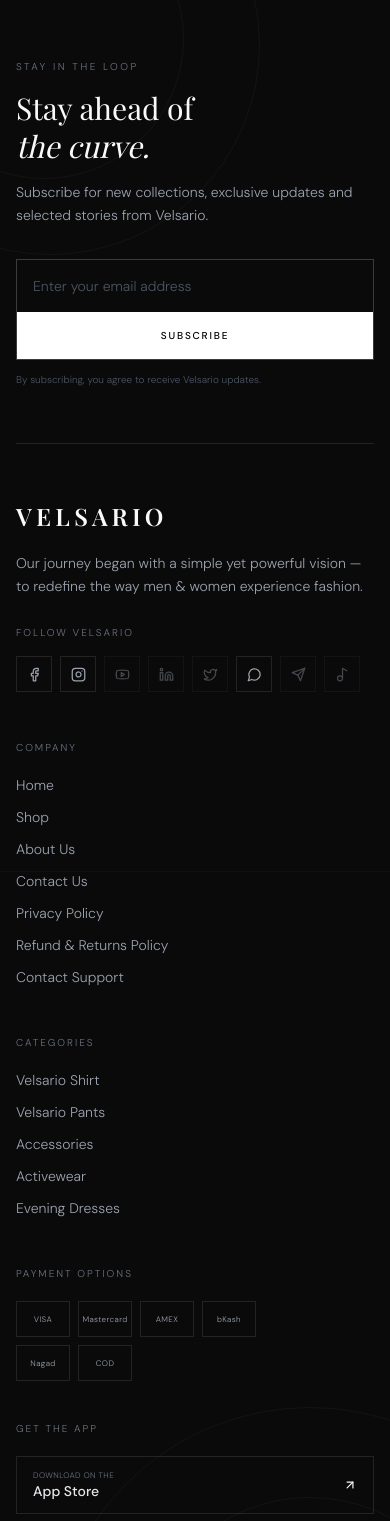
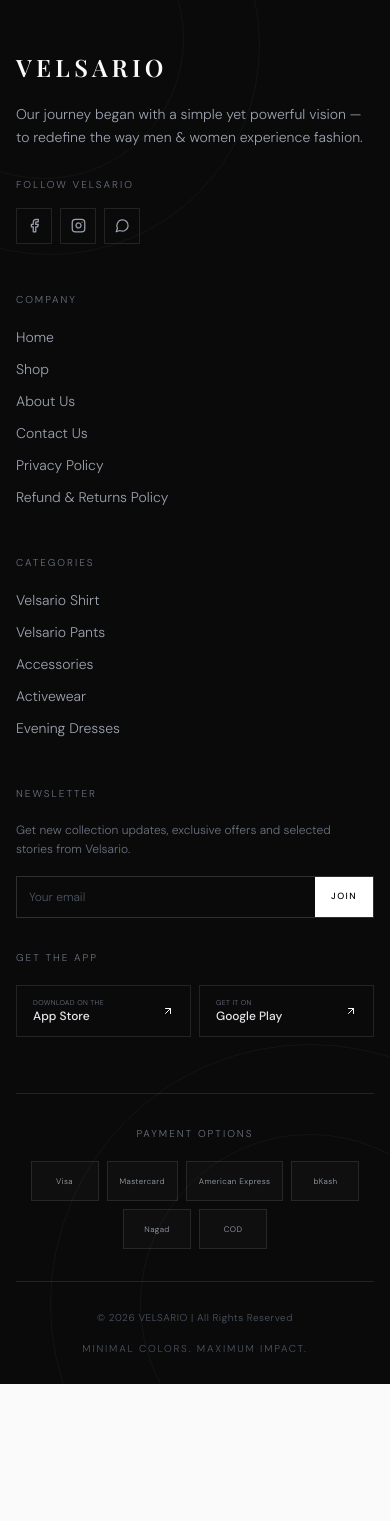
Before and after one commit to iamfok/Velsario, a Next.js app: page / in a window 390 px wide. Shown: the part 6460-7981 px from the top of the page. After the commit the page ends 7844 px from the top, so only its background shows below. Built offline with nearby package versions, Linux system fonts and the light colour scheme; a web font is replaced by a local one.

Commit message:
Footer.tsx

```diff
--- a/components/layout/Footer.tsx
+++ b/components/layout/Footer.tsx
@@ -12,6 +12,7 @@
   Music2,
   ArrowUpRight,
 } from 'lucide-react'
+import { useEffect, useState } from 'react'
 
 const footerCategories = [
   { label: 'Velsario Shirt', slug: 'velsario-shirt' },
@@ -28,133 +29,149 @@
   { label: 'Contact Us', href: '/contact' },
   { label: 'Privacy Policy', href: '/privacy-policy' },
   { label: 'Refund & Returns Policy', href: '/refund-returns' },
-  { label: 'Contact Support', href: '/contact' },
 ]
 
-const socialLinks = [
+const socialIcons: Record<string, any> = {
+  Facebook,
+  Instagram,
+  YouTube: Youtube,
+  LinkedIn: Linkedin,
+  Twitter,
+  WhatsApp: MessageCircle,
+  Telegram: Send,
+  TikTok: Music2,
+}
+
+const defaultSocials = [
   {
-    label: 'Facebook',
-    href: 'https://www.facebook.com/velsarioofficial',
-    icon: Facebook,
+    name: 'Facebook',
+    url: 'https://www.facebook.com/velsarioofficial',
+    active: true,
   },
   {
-    label: 'Instagram',
-    href: 'https://www.instagram.com/velsarioofficials/',
-    icon: Instagram,
+    name: 'Instagram',
+    url: 'https://www.instagram.com/velsarioofficials/',
+    active: true,
   },
   {
-    label: 'YouTube',
-    href: '#',
-    icon: Youtube,
+    name: 'YouTube',
+    url: '',
+    active: false,
   },
   {
-    label: 'LinkedIn',
-    href: '#',
-    icon: Linkedin,
+    name: 'LinkedIn',
+    url: '',
+    active: false,
   },
   {
-    label: 'Twitter / X',
-    href: '#',
-    icon: Twitter,
+    name: 'Twitter',
+    url: '',
+    active: false,
   },
   {
-    label: 'WhatsApp',
-    href: 'https://api.whatsapp.com/send?phone=8801825134723',
-    icon: MessageCircle,
+    name: 'WhatsApp',
+    url: 'https://api.whatsapp.com/send?phone=8801825134723',
+    active: true,
   },
   {
-    label: 'Telegram',
-    href: '#',
-    icon: Send,
+    name: 'Telegram',
+    url: '',
+    active: false,
   },
   {
-    label: 'TikTok',
-    href: '#',
-    icon: Music2,
+    name: 'TikTok',
+    url: '',
+    active: false,
   },
 ]
 
+const defaultPayments = [
+  { name: 'Visa', image: '' },
+  { name: 'Mastercard', image: '' },
+  { name: 'American Express', image: '' },
+  { name: 'bKash', image: '' },
+  { name: 'Nagad', image: '' },
+  { name: 'COD', image: '' },
+]
+
 export default function Footer() {
+  const [logo, setLogo] = useState('')
+  const [socials, setSocials] = useState(defaultSocials)
+  const [payments, setPayments] = useState(defaultPayments)
+
+  useEffect(() => {
+    try {
+      const saved = localStorage.getItem('velsario_settings')
+
+      if (!saved) return
+
+      const settings = JSON.parse(saved)
+
+      if (settings.footerLogo) {
+        setLogo(settings.footerLogo)
+      }
+
+      if (Array.isArray(settings.socialMedia)) {
+        setSocials(settings.socialMedia)
+      }
+
+      if (Array.isArray(settings.paymentMethods)) {
+        setPayments(settings.paymentMethods)
+      }
+    } catch {
+      // Keep defaults
+    }
+  }, [])
+
+  const activeSocials = socials.filter(
+    (social) => social.active && social.url
+  )
+
   return (
     <footer className="relative overflow-hidden bg-v-black text-v-white">
 
-      {/* Structural background */}
+      {/* STRUCTURAL BACKGROUND */}
       <div className="pointer-events-none absolute inset-0 overflow-hidden">
+
         <div className="absolute -top-40 -left-40 w-[420px] h-[420px] rounded-full border border-white/[0.04]" />
+
         <div className="absolute -top-24 -left-24 w-[280px] h-[280px] rounded-full border border-white/[0.04]" />
 
         <div className="absolute right-[-180px] bottom-[-180px] w-[520px] h-[520px] rounded-full border border-white/[0.04]" />
+
         <div className="absolute right-[-90px] bottom-[-90px] w-[340px] h-[340px] rounded-full border border-white/[0.04]" />
 
-        <div className="absolute inset-x-0 top-1/2 h-px bg-white/[0.025]" />
       </div>
 
       <div className="relative max-w-7xl mx-auto px-4 sm:px-6 lg:px-8">
 
-        {/* Main footer */}
-        <div className="py-16 md:py-20 lg:py-24">
+        {/* =========================================
+            MAIN FOOTER
+        ========================================= */}
+        <div className="py-14 md:py-20">
 
-          {/* Newsletter — top */}
-          <div className="pb-14 md:pb-16 border-b border-white/10">
+          <div className="grid grid-cols-1 sm:grid-cols-2 lg:grid-cols-4 gap-12 lg:gap-10">
 
-            <div className="grid grid-cols-1 lg:grid-cols-2 gap-8 lg:gap-16 items-end">
-
-              <div>
-                <p className="text-[10px] tracking-[0.25em] uppercase text-gray-500 mb-4">
-                  Stay in the loop
-                </p>
-
-                <h2 className="font-display text-3xl sm:text-4xl md:text-5xl leading-tight">
-                  Stay ahead of
-                  <br />
-                  <em>the curve.</em>
-                </h2>
-
-                <p className="text-sm text-gray-400 leading-relaxed mt-4 max-w-md">
-                  Subscribe for new collections, exclusive updates and
-                  selected stories from Velsario.
-                </p>
-              </div>
-
-              <div className="w-full">
-                <form
-                  onSubmit={(e) => e.preventDefault()}
-                  className="flex flex-col sm:flex-row border border-white/20 focus-within:border-white/50 transition-colors"
-                >
-                  <input
-                    type="email"
-                    required
-                    placeholder="Enter your email address"
-                    className="flex-1 min-w-0 bg-transparent px-4 sm:px-5 py-4 text-sm text-white placeholder:text-gray-600 outline-none"
-                  />
-
-                  <button
-                    type="submit"
-                    className="bg-white text-black px-6 py-4 text-[10px] tracking-[0.18em] uppercase font-medium hover:bg-gray-200 transition-colors"
-                  >
-                    Subscribe
-                  </button>
-                </form>
-
-                <p className="text-[10px] text-gray-600 mt-3">
-                  By subscribing, you agree to receive Velsario updates.
-                </p>
-              </div>
-
-            </div>
-          </div>
-
-          {/* Content */}
-          <div className="grid grid-cols-1 sm:grid-cols-2 lg:grid-cols-4 gap-12 md:gap-10 lg:gap-12 pt-14">
-
-            {/* Brand */}
+            {/* BRAND */}
             <div className="sm:col-span-2 lg:col-span-1">
 
               <Link
                 href="/"
-                className="inline-block font-display text-2xl sm:text-3xl tracking-[0.18em] font-semibold"
+                className="inline-flex items-center"
               >
+
+                {logo ? (
+                  <img
+                    src={logo}
+                    alt="Velsario"
+                    className="w-auto max-w-[180px] h-auto max-h-12 object-contain"
+                  />
+                ) : (
+                  <span className="font-display text-2xl tracking-[0.18em] font-semibold">
                     VELSARIO
+                  </span>
+                )}
+
               </Link>
 
               <p className="mt-5 text-sm text-gray-400 leading-relaxed font-light max-w-sm">
@@ -162,7 +179,8 @@
                 to redefine the way men & women experience fashion.
               </p>
 
-              {/* Social */}
+              {/* ACTIVE SOCIALS ONLY */}
+              {activeSocials.length > 0 && (
                 <div className="mt-7">
 
                   <p className="text-[10px] tracking-[0.2em] uppercase text-gray-500 mb-4">
@@ -171,24 +189,21 @@
 
                   <div className="flex flex-wrap gap-2">
 
-                  {socialLinks.map((social) => {
-                    const Icon = social.icon
-                    const disabled = social.href === '#'
+                    {activeSocials.map((social) => {
+
+                      const Icon = socialIcons[social.name]
+
+                      if (!Icon) return null
 
                       return (
                         <a
-                        key={social.label}
-                        href={social.href}
-                        target={disabled ? undefined : '_blank'}
-                        rel={disabled ? undefined : 'noopener noreferrer'}
-                        aria-label={social.label}
-                        title={social.label}
-                        onClick={(e) => {
-                          if (disabled) e.preventDefault()
-                        }}
-                        className={`footer-social ${
-                          disabled ? 'footer-social-disabled' : ''
-                        }`}
+                          key={social.name}
+                          href={social.url}
+                          target="_blank"
+                          rel="noopener noreferrer"
+                          aria-label={social.name}
+                          title={social.name}
+                          className="footer-social"
                         >
                           <Icon size={15} />
                         </a>
@@ -198,10 +213,12 @@
                   </div>
 
                 </div>
+              )}
 
             </div>
 
-            {/* Company */}
+
+            {/* COMPANY */}
             <div>
 
               <p className="footer-heading">
@@ -209,6 +226,7 @@
               </p>
 
               <div className="flex flex-col gap-3">
+
                 {companyLinks.map((link) => (
                   <Link
                     key={`${link.label}-${link.href}`}
@@ -218,11 +236,13 @@
                     {link.label}
                   </Link>
                 ))}
+
               </div>
 
             </div>
 
-            {/* Categories */}
+
+            {/* CATEGORIES */}
             <div>
 
               <p className="footer-heading">
@@ -230,6 +250,7 @@
               </p>
 
               <div className="flex flex-col gap-3">
+
                 {footerCategories.map((cat) => (
                   <Link
                     key={cat.slug}
@@ -239,55 +260,80 @@
                     {cat.label}
                   </Link>
                 ))}
+
               </div>
 
             </div>
 
-            {/* Payments + Apps */}
+
+            {/* RIGHT SIDE */}
+            <div>
+
+              {/* NEWSLETTER */}
               <div>
 
                 <p className="footer-heading">
-                Payment Options
+                  Newsletter
                 </p>
 
-              <div className="grid grid-cols-4 gap-2 max-w-[240px]">
-                {['VISA', 'Mastercard', 'AMEX', 'bKash', 'Nagad', 'COD'].map(
-                  (method) => (
-                    <div
-                      key={method}
-                      className="h-9 border border-white/10 flex items-center justify-center px-2"
+                <p className="text-xs text-gray-500 leading-relaxed mb-4 max-w-xs">
+                  Get new collection updates, exclusive offers and
+                  selected stories from Velsario.
+                </p>
+
+                <form
+                  onSubmit={(e) => e.preventDefault()}
+                  className="flex border border-white/15 focus-within:border-white/40 transition-colors"
                 >
-                      <span className="text-[8px] tracking-wider text-gray-400">
-                        {method}
-                      </span>
-                    </div>
-                  )
-                )}
+
+                  <input
+                    type="email"
+                    required
+                    placeholder="Your email"
+                    className="min-w-0 flex-1 bg-transparent px-3 py-3 text-xs text-white placeholder:text-gray-600 outline-none"
+                  />
+
+                  <button
+                    type="submit"
+                    className="bg-white text-black px-4 py-3 text-[9px] tracking-[0.16em] uppercase font-medium hover:bg-gray-200 transition-colors"
+                  >
+                    Join
+                  </button>
+
+                </form>
+
               </div>
 
-              <div className="mt-10">
+
+              {/* APPS */}
+              <div className="mt-8">
 
                 <p className="footer-heading">
                   Get the App
                 </p>
 
-                <div className="flex flex-col gap-2">
+                <div className="grid grid-cols-2 gap-2">
 
                   <a
                     href="#"
                     onClick={(e) => e.preventDefault()}
                     className="app-download"
                   >
+
                     <div>
-                      <span className="block text-[8px] uppercase tracking-wider text-gray-500">
+
+                      <span className="block text-[7px] uppercase tracking-wider text-gray-500">
                         Download on the
                       </span>
-                      <span className="block text-sm font-medium text-gray-200">
+
+                      <span className="block text-xs font-medium text-gray-200">
                         App Store
                       </span>
+
                     </div>
 
-                    <ArrowUpRight size={14} />
+                    <ArrowUpRight size={12} />
+
                   </a>
 
                   <a
@@ -295,16 +341,21 @@
                     onClick={(e) => e.preventDefault()}
                     className="app-download"
                   >
+
                     <div>
-                      <span className="block text-[8px] uppercase tracking-wider text-gray-500">
+
+                      <span className="block text-[7px] uppercase tracking-wider text-gray-500">
                         Get it on
                       </span>
-                      <span className="block text-sm font-medium text-gray-200">
+
+                      <span className="block text-xs font-medium text-gray-200">
                         Google Play
                       </span>
+
                     </div>
 
-                    <ArrowUpRight size={14} />
+                    <ArrowUpRight size={12} />
+
                   </a>
 
                 </div>
@@ -314,9 +365,58 @@
             </div>
 
           </div>
+
         </div>
 
-        {/* Copyright */}
+
+        {/* =========================================
+            PAYMENT OPTIONS
+            CENTERED ROW
+        ========================================= */}
+        <div className="border-t border-white/10 py-8">
+
+          <div className="flex flex-col items-center">
+
+            <p className="footer-heading mb-5">
+              Payment Options
+            </p>
+
+            <div className="flex flex-wrap justify-center items-center gap-2 sm:gap-3">
+
+              {payments.map((payment, index) => (
+
+                <div
+                  key={`${payment.name}-${index}`}
+                  className="h-10 min-w-[68px] sm:min-w-[78px] px-3 border border-white/10 bg-white/[0.02] flex items-center justify-center"
+                  title={payment.name}
+                >
+
+                  {payment.image ? (
+                    <img
+                      src={payment.image}
+                      alt={payment.name}
+                      className="max-w-[60px] max-h-[25px] object-contain"
+                    />
+                  ) : (
+                    <span className="text-[8px] tracking-wider text-gray-400">
+                      {payment.name}
+                    </span>
+                  )}
+
+                </div>
+
+              ))}
+
+            </div>
+
+          </div>
+
+        </div>
+
+
+        {/* =========================================
+            COPYRIGHT
+        ========================================= */}
         <div className="border-t border-white/10 py-7 flex flex-col md:flex-row justify-between items-center gap-4">
 
           <p className="text-[10px] sm:text-xs text-gray-600 tracking-wider text-center md:text-left">
@@ -330,6 +430,7 @@
         </div>
 
       </div>
+
     </footer>
   )
 }
```
Lines whose indentation alone changed are shown as unchanged.
